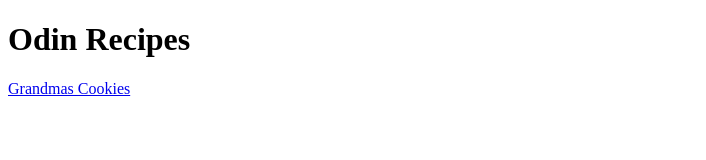
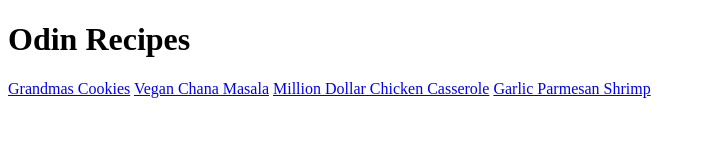
Before and after one commit to PeskyPenguin923/Odin-recipes, a plain HTML site: page index.html in a window 1280 px wide. Shown: the whole page, without its empty margins (0-706 px from the left). Drawn offline with Linux system fonts and the light colour scheme.

Commit message:
Update table of contents

```diff
--- a/index.html
+++ b/index.html
@@ -10,5 +10,10 @@
     <h1>Odin Recipes</h1>
     <a href="recipes/grandmas_cookies.html">Grandmas Cookies</a>
 
+    <a href="recipes/chana_masala.html">Vegan Chana Masala</a>
+
+    <a href="recipes/million_dollar_chicken_casserole.html">Million Dollar Chicken Casserole</a>
+
+    <a href="recipes/garlic_parmesan_shrimp.html">Garlic Parmesan Shrimp</a>
 </body>
 </html>
```
